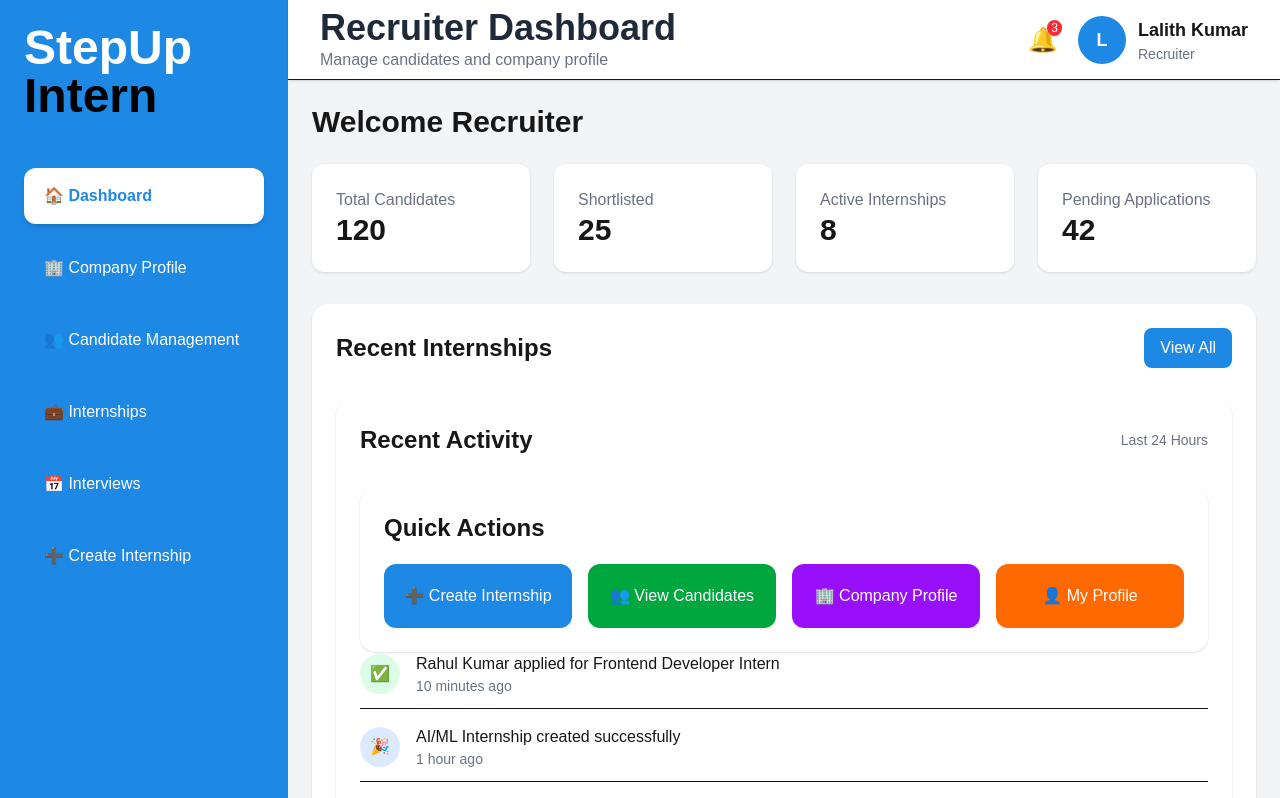
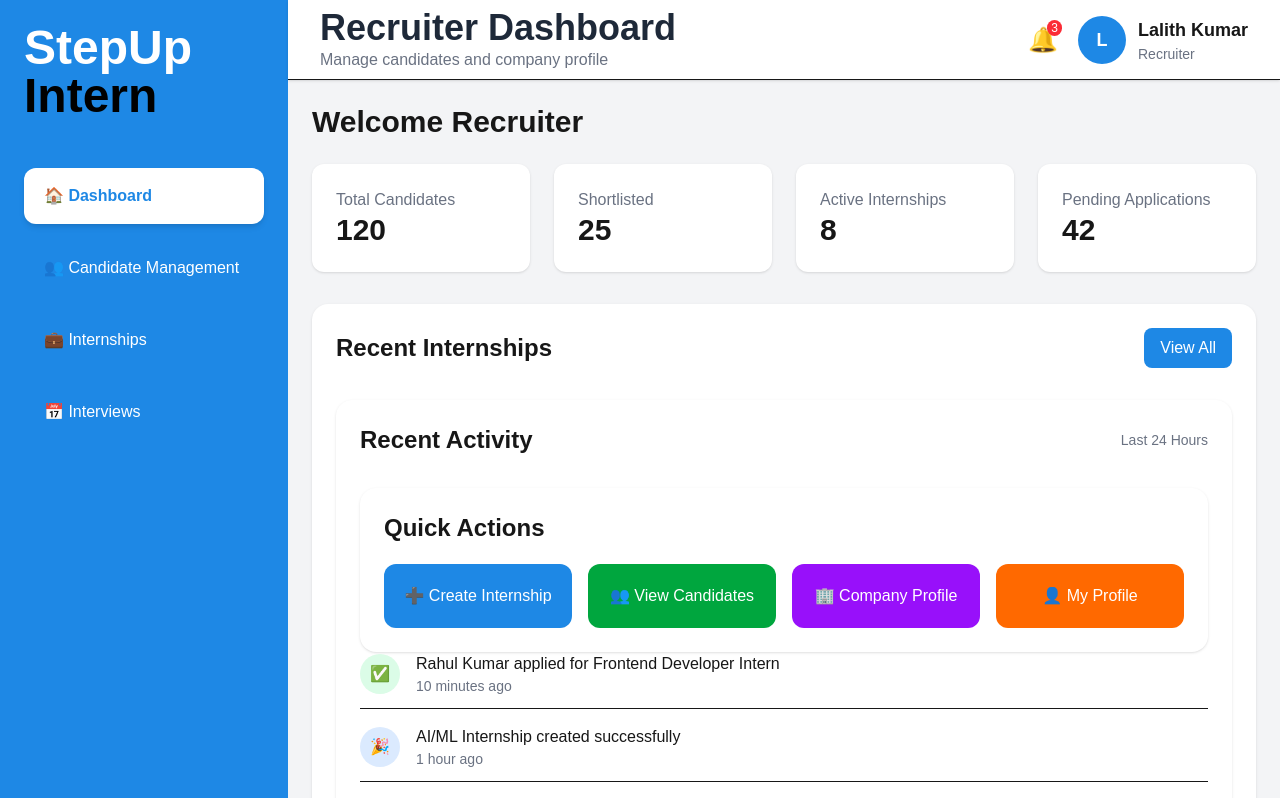
Before and after one commit to pavan290805/stepup-intern, a Next.js app: page /recruiter in a window 1280 px wide. Shown: the top 798 px of the page. Built offline with nearby package versions, Linux system fonts and the light colour scheme.

Commit message:
Day 5 recruiter portal enhancements

```diff
--- a/app/Components/Sidebar.tsx
+++ b/app/Components/Sidebar.tsx
@@ -36,12 +36,6 @@ export default function Sidebar() {
           🏠 Dashboard
         </Link>
 
-        <Link
-          href="/recruiter/company-profile"
-          className={menuClass("/recruiter/company-profile")}
-        >
-          🏢 Company Profile
-        </Link>
 
         <Link
           href="/recruiter/candidate-management"
@@ -65,12 +59,7 @@ export default function Sidebar() {
   📅 Interviews
 </Link>
 
-        <Link
-          href="/recruiter/create-internship"
-          className={menuClass("/recruiter/create-internship")}
-        >
-          ➕ Create Internship
-        </Link>
+
 
       </div>
 
```
